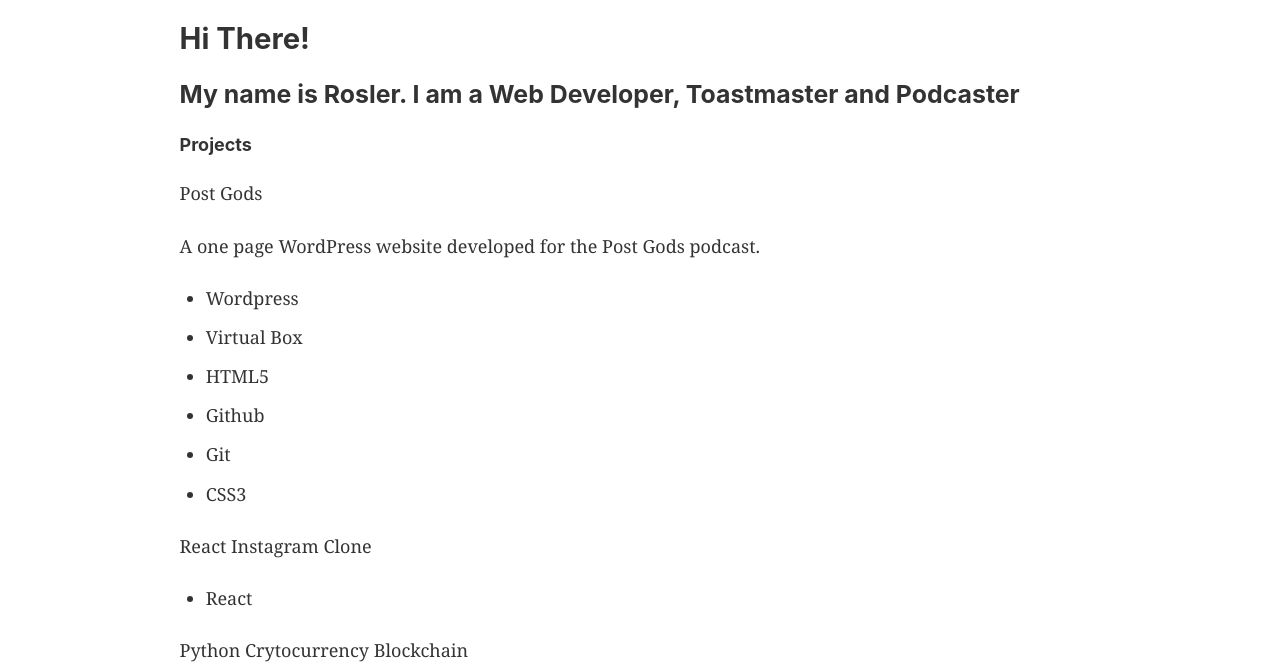
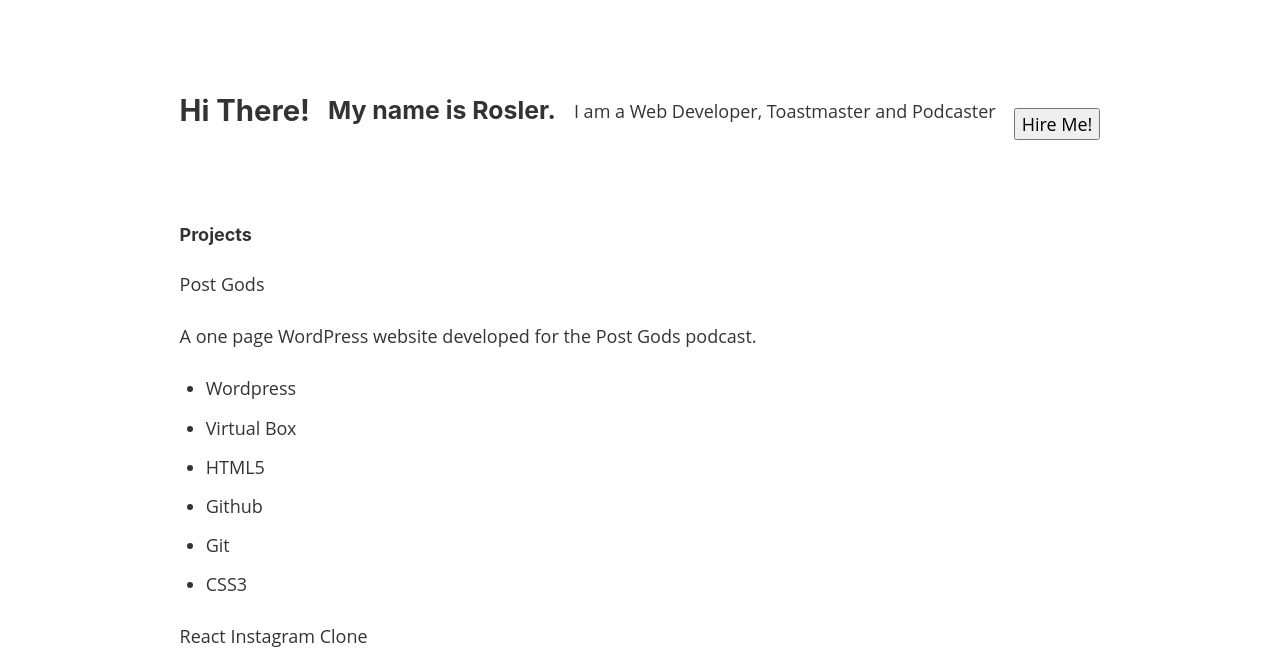
Before and after one commit to oriolr/PortfolioV2, a Gatsby site: page / in a window 1280 px wide. Shown: the part 100-772 px from the top of the page. Built offline with nearby package versions, Linux system fonts and the light colour scheme; Gatsby itself is replaced by a stand-in of ours.

Commit message:
Introduction modified

```diff
--- a/src/components/layout.css
+++ b/src/components/layout.css
@@ -1,5 +1,5 @@
 html {
-  font-family: sans-serif;
+  font-family: 'Open Sans', sans-serif;
   -ms-text-size-adjust: 100%;
   -webkit-text-size-adjust: 100%;
 }
@@ -185,7 +185,7 @@ textarea {
   font: inherit;
 }
 html {
-  font: 112.5%/1.45em georgia, serif;
+  font: 112.5%/1.45em Open Sans, sans-serif;
   box-sizing: border-box;
   overflow-y: scroll;
 }
@@ -200,7 +200,7 @@ html {
 }
 body {
   color: hsla(0, 0%, 0%, 0.8);
-  font-family: georgia, serif;
+  font-family: 'Open Sans', sans-serif;
   font-weight: normal;
   word-wrap: break-word;
   font-kerning: normal;
@@ -620,3 +620,12 @@ pre tt:after {
     font-size: 100%;
   }
 }
+
+.introduction {
+    display: flex;
+    -webkit-box-align: center;
+    align-items: center;
+    -webkit-box-pack: justify;
+    justify-content: space-between;
+    padding: 4rem 0px;
+}
--- a/src/pages/index.js
+++ b/src/pages/index.js
@@ -8,8 +8,12 @@ import SEO from "../components/seo"
 const IndexPage = () => (
   <Layout>
     <SEO title="Home" />
-    <h2>Hi There!</h2>
-    <h3>My name is  Rosler. I am a Web Developer, Toastmaster and Podcaster</h3>
+    <section class="introduction">
+      <h2>Hi There!</h2>
+      <h3>My name is  Rosler.</h3>
+      <p>I am a Web Developer, Toastmaster and Podcaster</p>
+      <button>Hire Me!</button>
+    </section>
     <Projects />
     <About />
     <Contact />
```
Also changed, not shown: package.json (+9 -9 lines), src/components/style.css (added), src/images/gatsby-astronaut.png (added), src/images/gatsby-icon.png (added), 1 other file.
